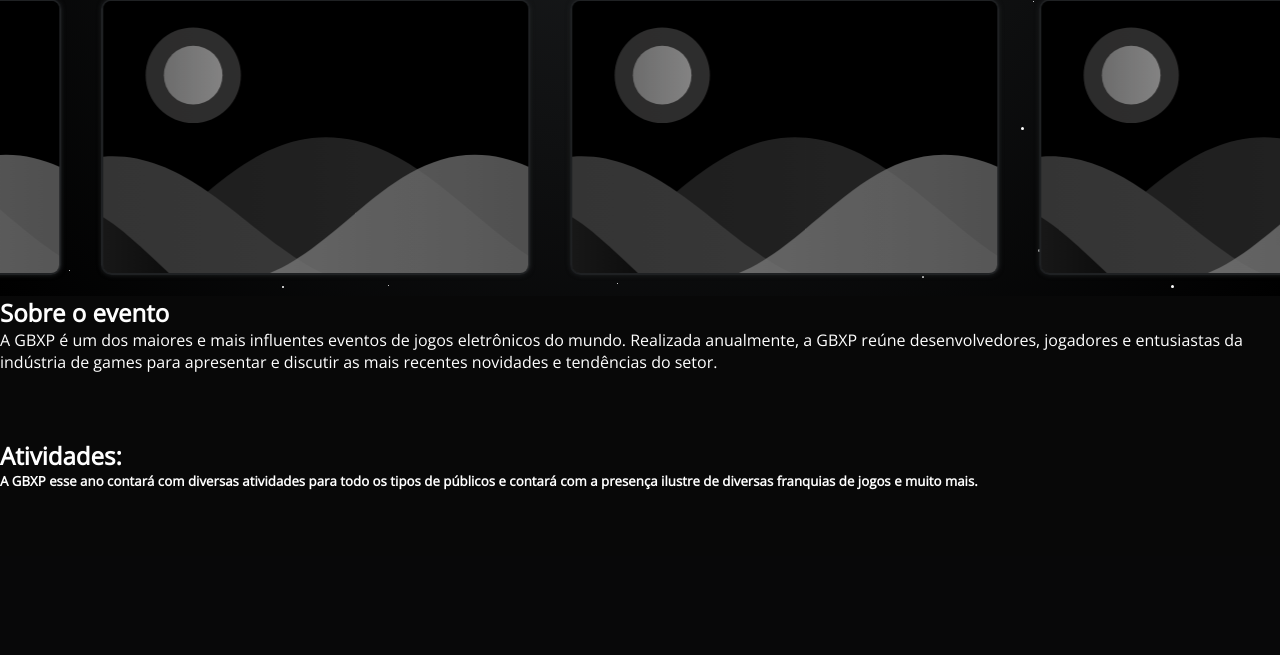
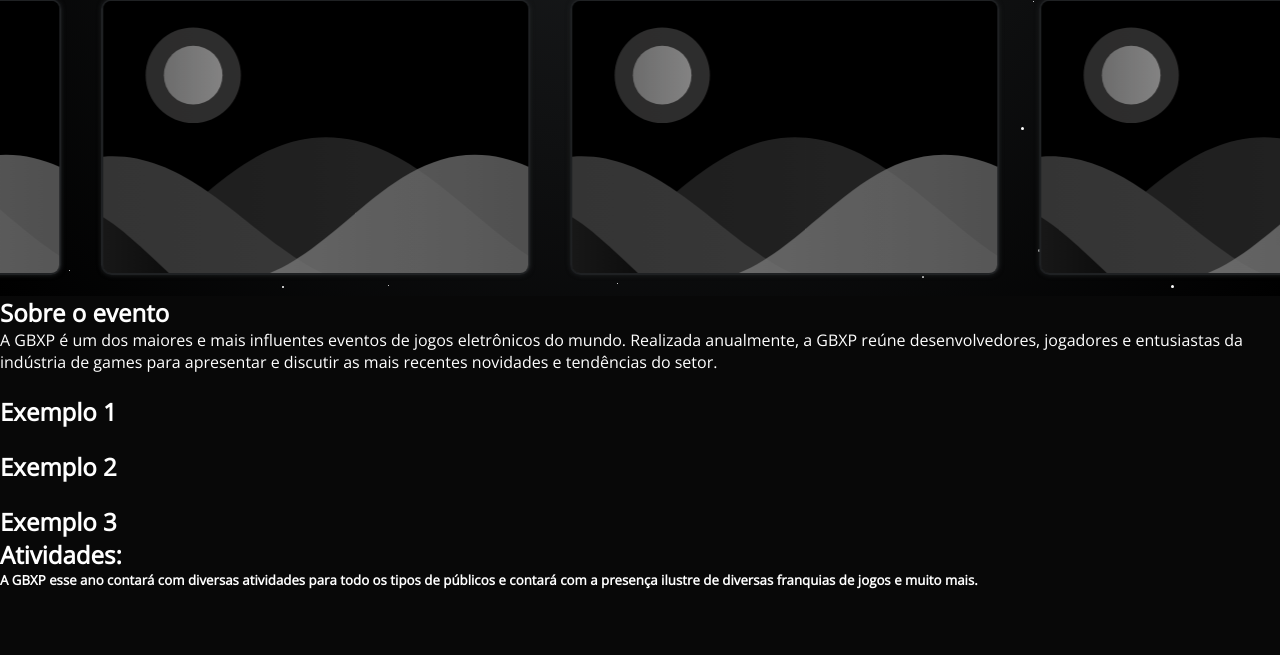
Before and after one commit to LeandroGiovani/GBXP, a Flask app: page / in a window 1280 px wide. Shown: the part 857-1512 px from the top of the page. Before the commit the page ends 1347 px from the top, so only its background shows below. Run offline with Flask 3, Linux system fonts and the light colour scheme; some libraries are stand-ins or nearby versions.

Commit message:
grid desenvolvendo

```diff
--- a/templates/index.html
+++ b/templates/index.html
@@ -80,21 +80,21 @@
                         <div class="icon-div">
                             <img class="icon-img" src="">
                         </div>
-                        <h2 class="sec-titulo"></h2>
+                        <h2 class="sec-titulo">Exemplo 1</h2>
                         <p class="sec-tx"></p>
                     </div>
                     <div class="sec2">
                         <div class="icon-div">
                             <img class="icon-img" src="">
                         </div>
-                        <h2 class="sec-titulo"></h2>
+                        <h2 class="sec-titulo">Exemplo 2</h2>
                         <p class="sec-tx"></p>
                     </div>
                     <div class="sec3">
                         <div class="icon-div">
                             <img class="icon-img" src="">
                         </div>
-                        <h2 class="sec-titulo"></h2>
+                        <h2 class="sec-titulo">Exemplo 3</h2>
                         <p class="sec-tx"></p>
                     </div>
                 </div>
```
